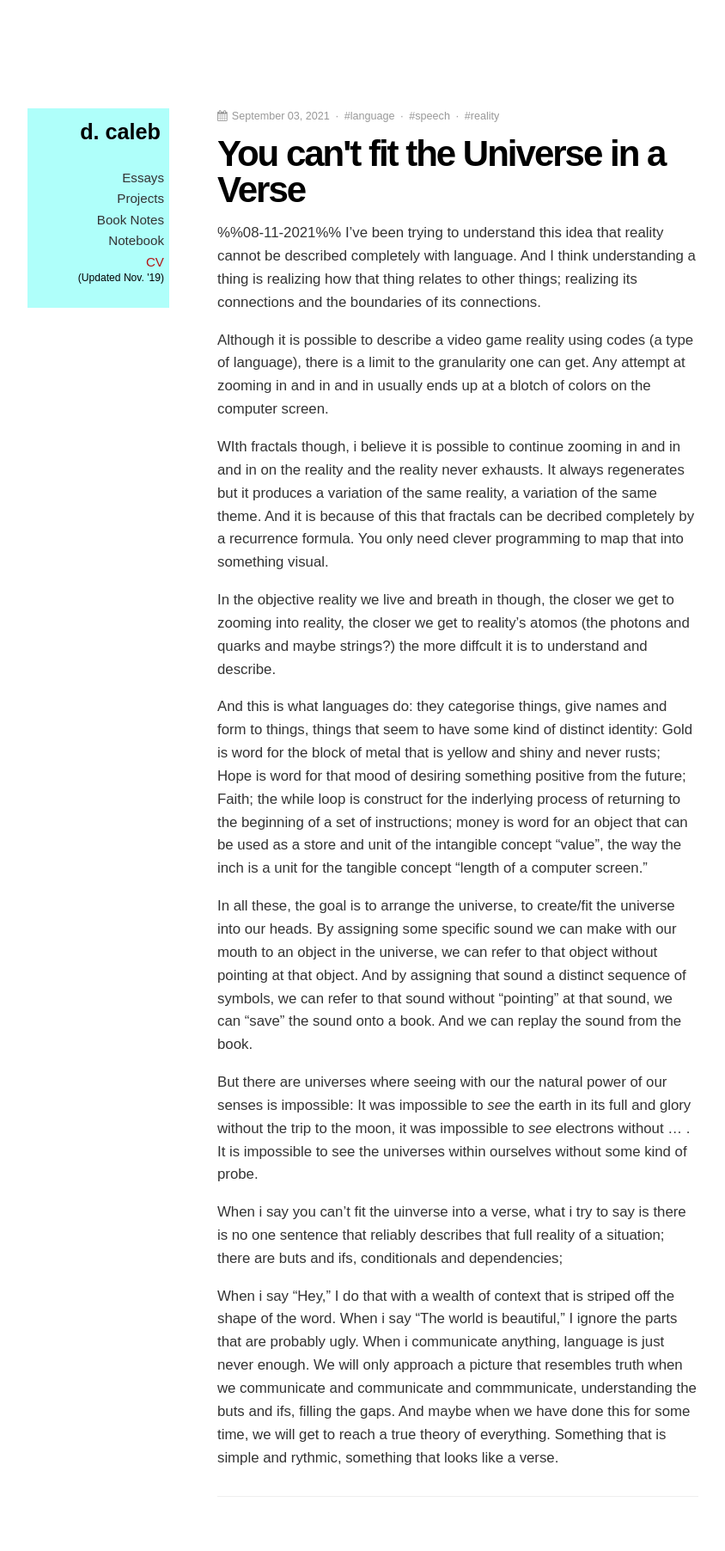
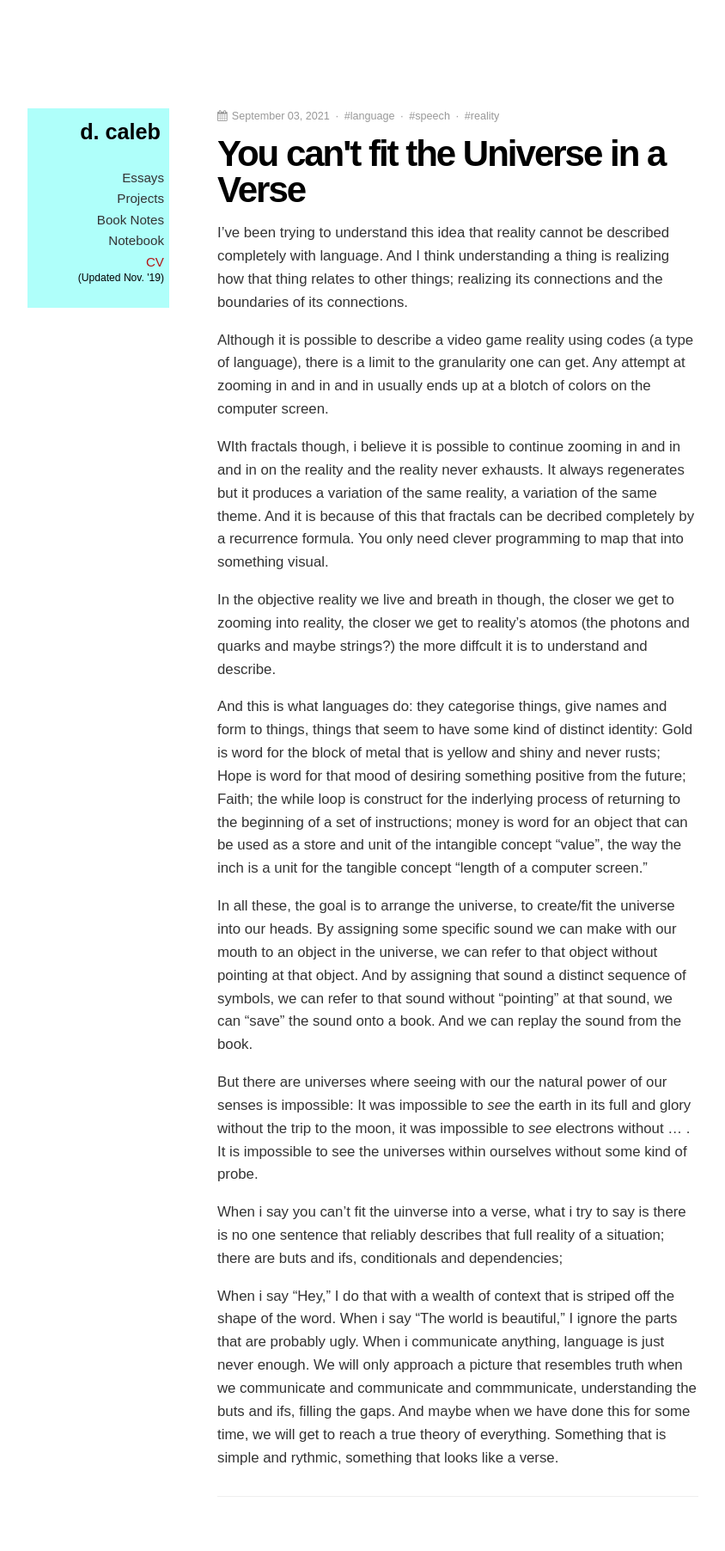
Before and after one commit to dCO2/rococo, a Jekyll site: the page built from _posts/2021-09-03-universe-in-a-verse.md, in a window 1280 px wide. Shown: the whole page at 86% size, without its empty margins (123-967 px from the left). Built offline with Jekyll 4.4.1, drawn with Linux system fonts in a browser that asks for light colours; some web fonts are replaced.

Commit message:
blogging like a hacker

```diff
--- a/_posts/2021-09-03-universe-in-a-verse.md
+++ b/_posts/2021-09-03-universe-in-a-verse.md
@@ -6,7 +6,6 @@ permalink: /:year/:month/:day/:title
 tags: language speech reality
 ---
 
-%%08-11-2021%%
 I've been trying to understand this idea that reality cannot be described completely with language. And I think understanding a thing is realizing how that thing relates to other things; realizing its connections and the boundaries of its connections.
 
 Although it is possible to describe a video game reality using codes (a type of language), there is a limit to the granularity one can get. Any attempt at zooming in and in and in usually ends up at a blotch of colors on the computer screen.
```
